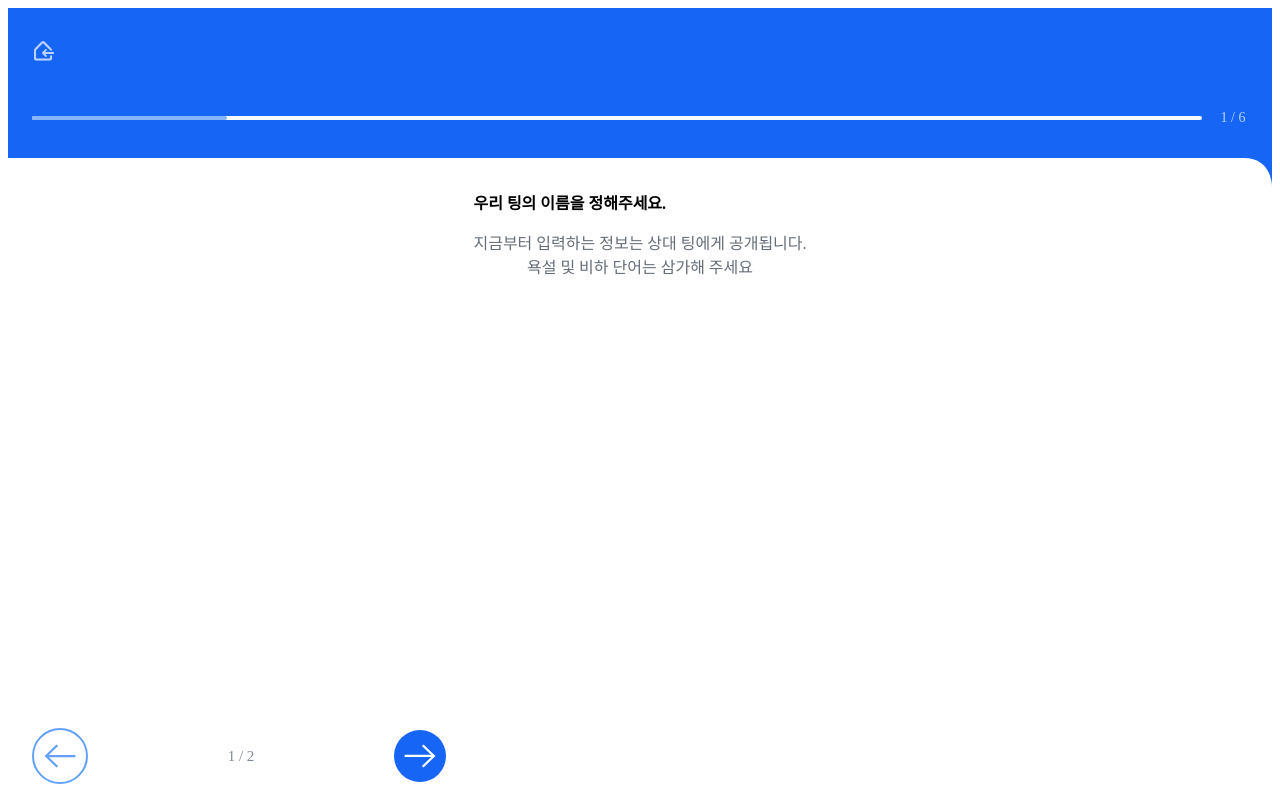
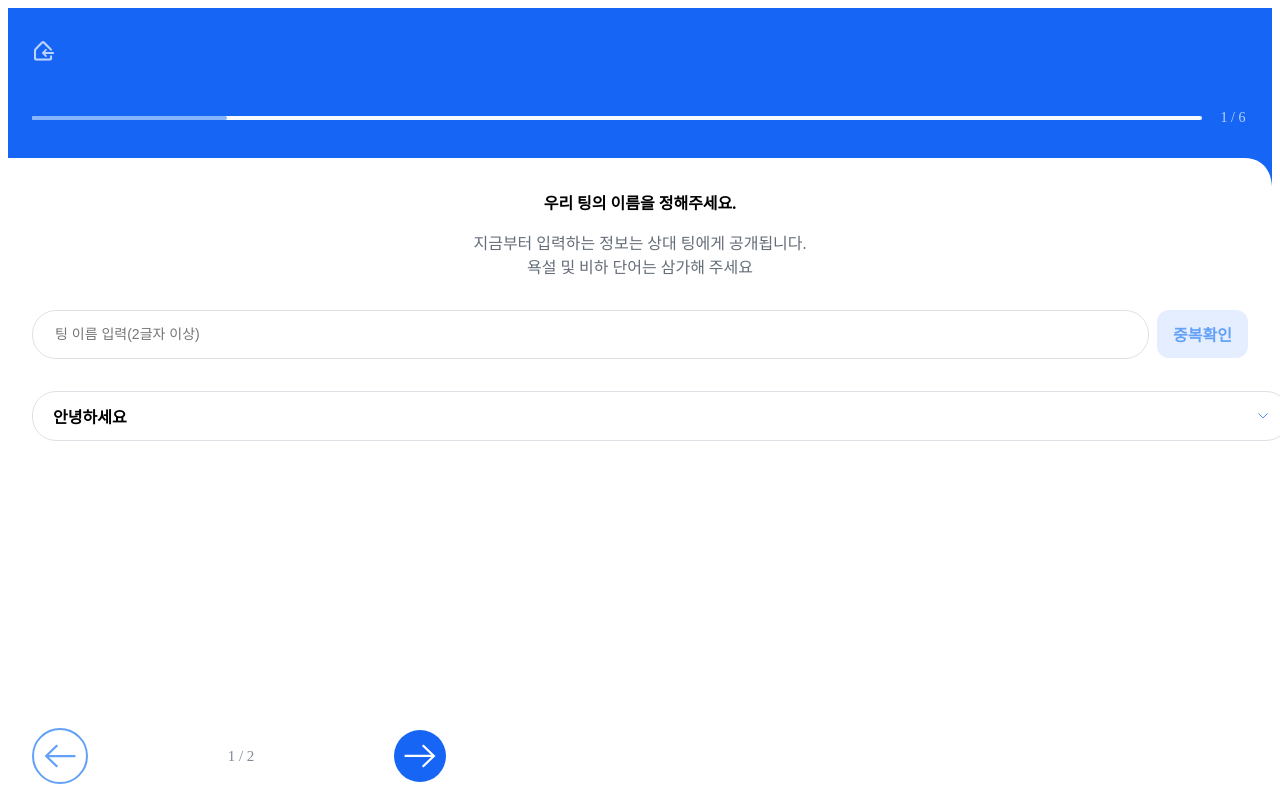
Before and after one commit to uoslife/client-meeting-season3, a Next.js app: page /apply/group in a window 1280 px wide. Built offline with nearby package versions, Linux system fonts and the light colour scheme; a web font is replaced by a local one.

Commit message:
feat: Group Nickname FirstPage 1-1 제작

```diff
--- a/src/pages/group/FirstStep/FirstPage.tsx
+++ b/src/pages/group/FirstStep/FirstPage.tsx
@@ -1,18 +1,57 @@
 import { StepProps } from '@/types/step.type';
-import { Col, Paddle, Text } from '@/components';
+import {
+  Col,
+  Paddle,
+  RoundedRectangleButton,
+  Row,
+  Text,
+  TextRoundInput,
+} from '@/components';
+import { useState } from 'react';
+import useInput from '@/hooks/useInput';
+import DropdownInput from '@/components/input/droptdownInput/DropdownInput';
 
 const FirstPage = ({ setIsFinishPage }: StepProps) => {
-  const label =
-    '지금부터 입력하는 정보는 상대 팅에게 공개됩니다. \n 욕설 및 비하 단어는 삼가해 주세요';
+  const [nameStatus, setNameStatus] = useState<'success' | 'error' | 'default'>(
+    'default',
+  );
+  const [statusValue, setStatusValue] = useState('');
+  const [nameValue, handleNameValue] = useInput('');
+  const handleName = () => {
+    setNameStatus('error');
+    setStatusValue('이미 있는 이름입니다.');
+  };
   return (
-    <Col fill align={'center'}>
-      <Paddle top={32}>
-        <Col gap={16}>
+    <Paddle top={32} left={24} right={24}>
+      <Col gap={32}>
+        <Col gap={16} align={'center'}>
           <Text label="우리 팅의 이름을 정해주세요." weight={700} />
-          <Text label={label} size="sm" color="#656D78" />
+          <Text
+            label={
+              '지금부터 입력하는 정보는 상대 팅에게 공개됩니다. \n 욕설 및 비하 단어는 삼가해 주세요'
+            }
+            size="sm"
+            color="#656D78"
+          />
         </Col>
-      </Paddle>
-    </Col>
+        <Row gap={8}>
+          <TextRoundInput
+            placeholder={'팅 이름 입력(2글자 이상)'}
+            status={nameStatus}
+            statusMessage={statusValue}
+            value={nameValue}
+            onChange={handleNameValue}
+          ></TextRoundInput>
+          <RoundedRectangleButton
+            type={'skyBlue'}
+            label={'중복확인'}
+            height={48}
+            onClick={handleName}
+          />
+        </Row>
+        <DropdownInput label={'안녕하세요'} />
+      </Col>
+    </Paddle>
   );
 };
 
```
